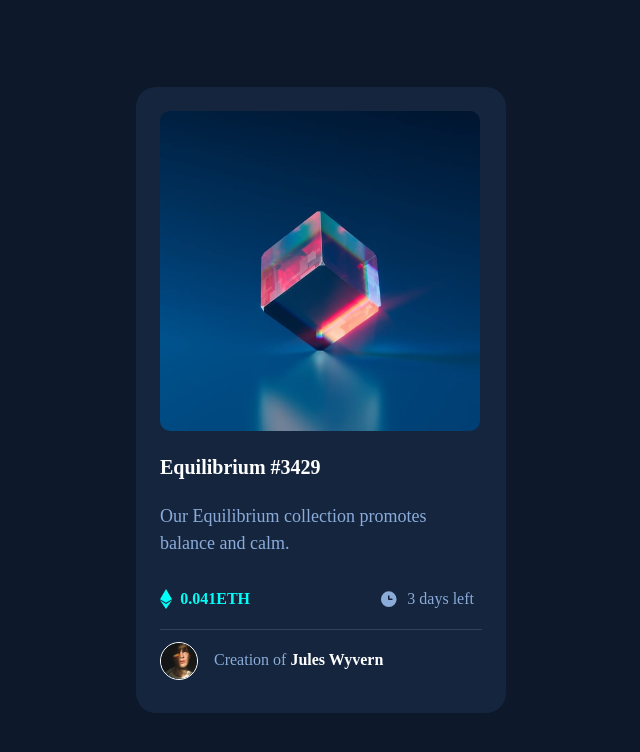
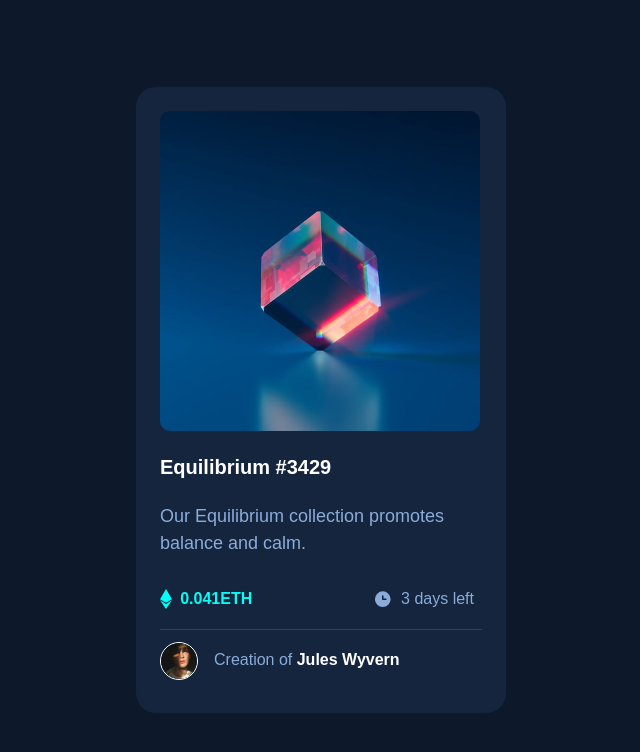
Before and after one commit to Anthvirus/NFT-Preview-Card, a plain HTML site: page index.html in a window 1280 px wide. Shown: the whole page, without its empty margins (319-959 px from the left). Drawn offline with nearby package versions, Linux system fonts and the light colour scheme.

Commit message:
Update styles.css

```diff
--- a/styles.css
+++ b/styles.css
@@ -1,4 +1,4 @@
-@import https://fonts.google.com/specimen/Outfit;
+@import ('https://fonts.google.com/specimen/Outfit');
 
 *, ::after, ::before{
     box-sizing: border-box;
@@ -24,7 +24,7 @@ main{
     padding: 1.5rem;
     background-color:  hsl(216, 50%, 16%);
     display: grid;
-    font-family: Outfit;
+    font-family: 'Outfit', sans-serif;
 }
 .nft-image{
     max-width: 20rem;
```
